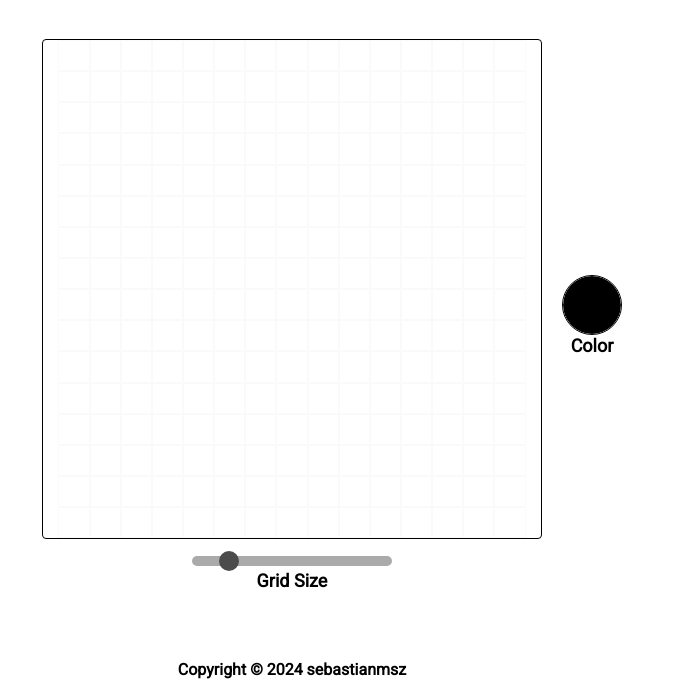
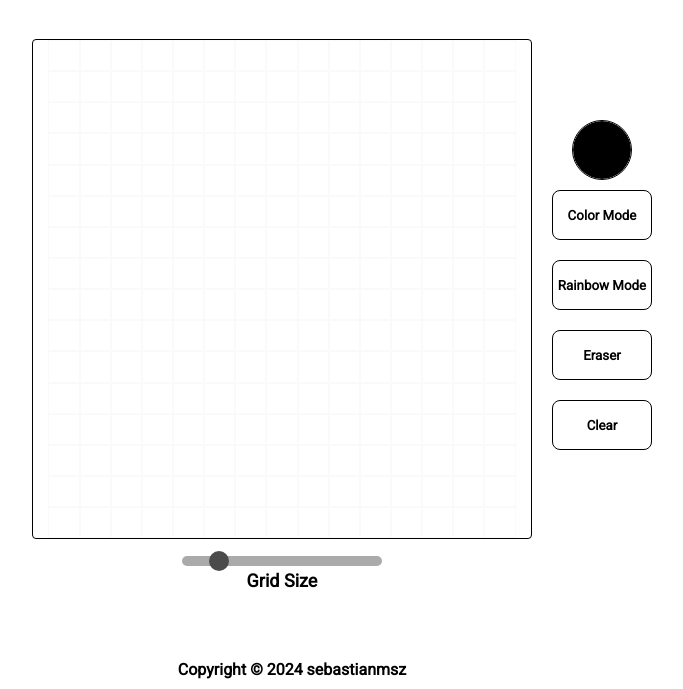
Before and after one commit to sebastianmsz/etch-a-sketch, a plain HTML site: page index.html in a window 1280 px wide. Shown: the part 111-800 px from the top of the page, without its empty margins (348-1031 px from the left). Drawn offline with Linux system fonts and the light colour scheme; a web font is replaced by a local one.

Commit message:
Add settings section buttons
add buttons to active the color mode, rainbow mode, to clear the page and to select and eraser; add a function that returns a random color.

```diff
--- a/index.html
+++ b/index.html
@@ -22,7 +22,10 @@
         </div>
         <div class='settings'>
             <input type='color' class='colorPicker' value='#000000' id='colorPicker' name="colorPicker">
-            <p>Color</p>
+            <button class="button colorMode">Color Mode</button>
+            <button class="button rainbowMode">Rainbow Mode</button>
+            <button class="button eraser">Eraser</button>
+            <button class="button Clear">Clear</button>
         </div>
     </main>
     <footer class='footer'>
--- a/script.js
+++ b/script.js
@@ -43,3 +43,8 @@ function createGrid(newGridSize=16) {
 }
 
 createGrid();
+
+
+function getRandomColor(){
+    return `#${Math.floor(Math.random() * 999999)}`;
+}
--- a/style.css
+++ b/style.css
@@ -111,12 +111,30 @@ input[type='color']::-webkit-color-swatch {
     justify-content: center;
     align-items: center;
     margin-left: 20px;
-    margin-right: -80px;
+    margin-right: -100px;
     font-size: 18px;
+    margin-bottom: 50px;
 }
 /*color picker*/
 
+/*buttons*/
+.button {
+    height: 50px;
+    width: 100px;
+    margin: 10px 0;
+    background-color: white;
+    border-radius: 8px;
+    transition: 100ms;
+    border: 1px solid;
+}
 
+button:hover {
+    scale: 1.05;
+    background-color: rgba(0, 0, 0, 0.188);
+    cursor: pointer;
+}
+
+/*buttons*/
 
 
 footer {
```
